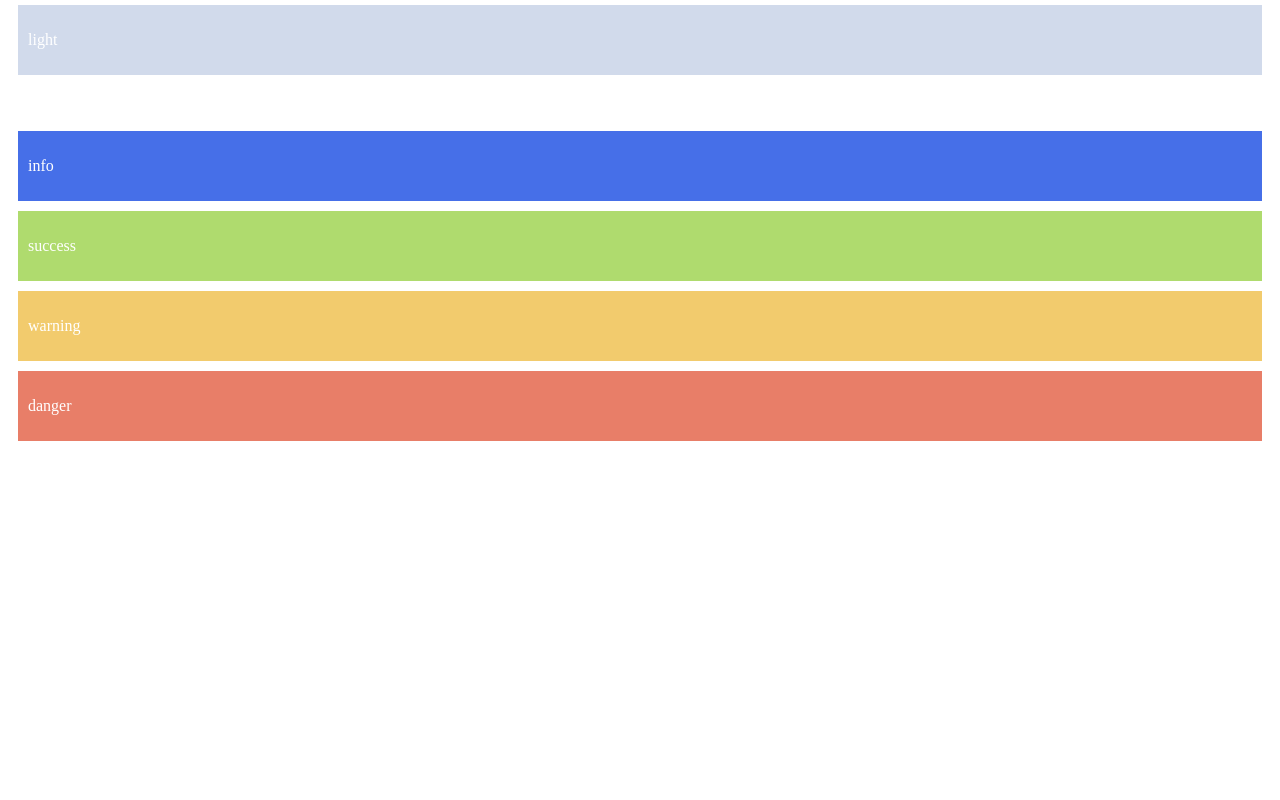
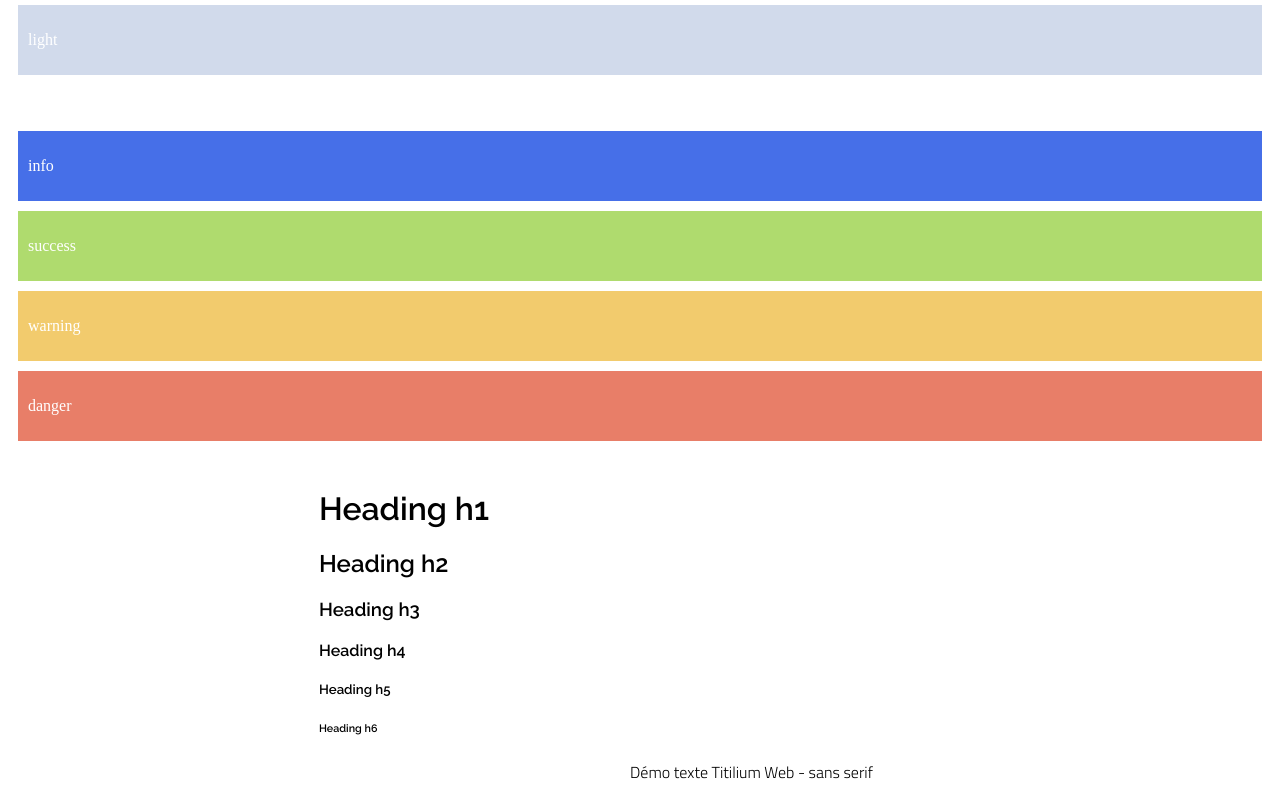
Before and after one commit to TimotheeGimbert/UI-Kit-Timo, a plain HTML site: page index.html in a window 1280 px wide. Shown: the part 379-1179 px from the top of the page. Before the commit the page ends 830 px from the top, so only its background shows below. Drawn offline with Linux system fonts and the light colour scheme.

Commit message:
adds headings and text typos

```diff
--- a/index.html
+++ b/index.html
@@ -5,6 +5,13 @@
   <meta http-equiv="X-UA-Compatible" content="IE=edge">
   <meta name="viewport" content="width=device-width, initial-scale=1.0">
   <link rel="stylesheet" href="main.css">
+
+  <link rel="preconnect" href="https://fonts.googleapis.com">
+  <link rel="preconnect" href="https://fonts.gstatic.com" crossorigin>
+
+  <link href="https://fonts.googleapis.com/css2?family=Raleway:wght@600&display=swap" rel="stylesheet">
+  <link href="https://fonts.googleapis.com/css2?family=Raleway:wght@600&family=Titillium+Web:wght@300&display=swap" rel="stylesheet">
+
   <title>UI Kit Timo</title>
 </head>
 <body>
@@ -45,6 +52,34 @@
     <p> danger </p>
   </div>
 
+  <br/>
+
+  <div class="">
+    <div class="headings">
+      <h1> Heading h1 </h1>
+    </div>
+    <div class="headings">
+      <h2> Heading h2 </h2>
+    </div>
+    <div class="headings">
+      <h3> Heading h3 </h3>
+    </div>
+    <div class="headings">
+      <h4> Heading h4 </h4>
+    </div>
+    <div class="headings">
+      <h5> Heading h5 </h5>
+    </div>
+    <div class="headings">
+      <h6> Heading h6 </h6>
+    </div>
+  </div>
+  <div class="text">
+    <p> Démo texte Titilium Web - sans serif  </p>
+  </div>
+
+
+
 
 </body>
 </html>
--- a/main.css
+++ b/main.css
@@ -35,3 +35,14 @@
 .danger{
   background-color: #E87E68;
 }
+
+.headings {
+  font-family: 'Raleway', sans-serif;
+  color: black;
+  margin-left: 311px;
+}
+
+.text {
+  font-family: 'Titillium Web', sans-serif;
+  margin-left: 622px;
+}
```
